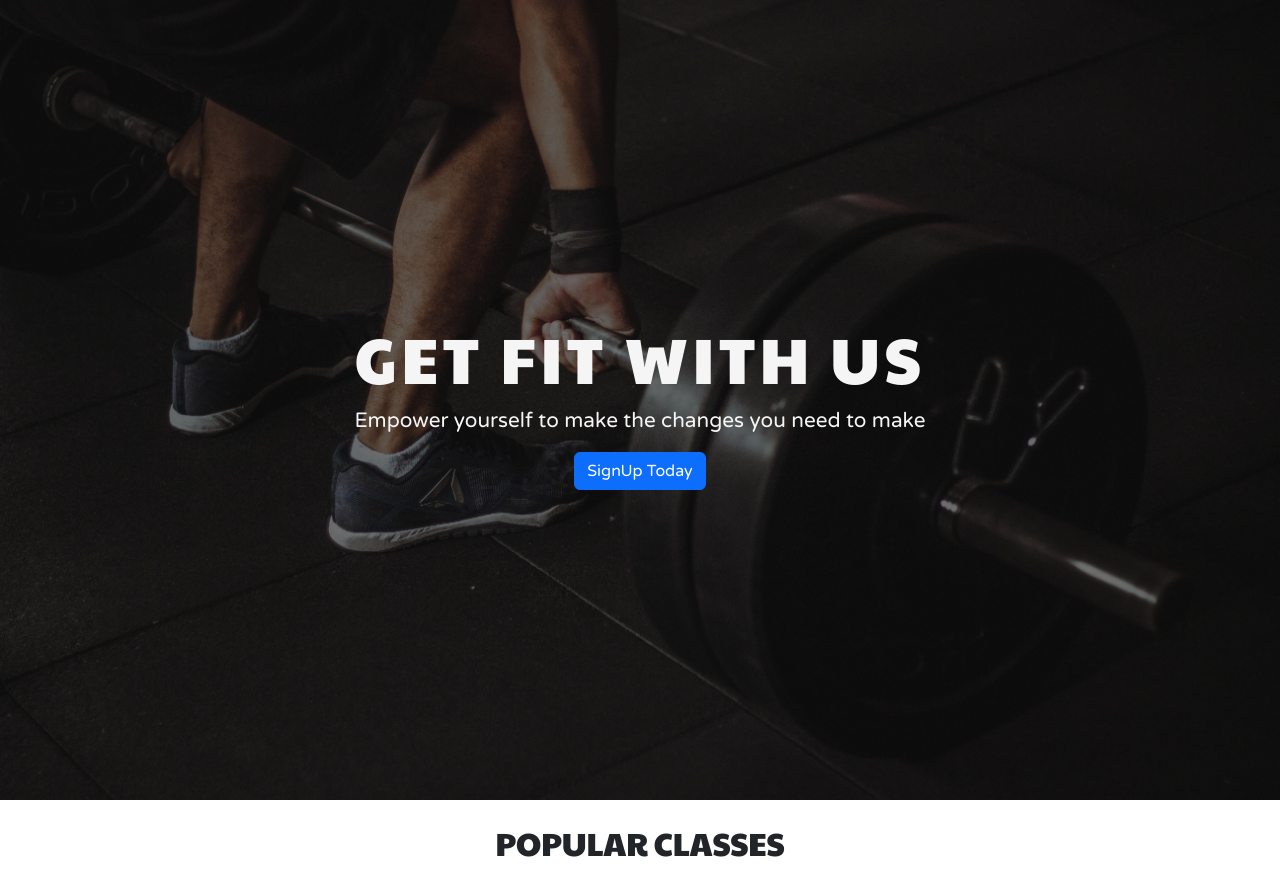
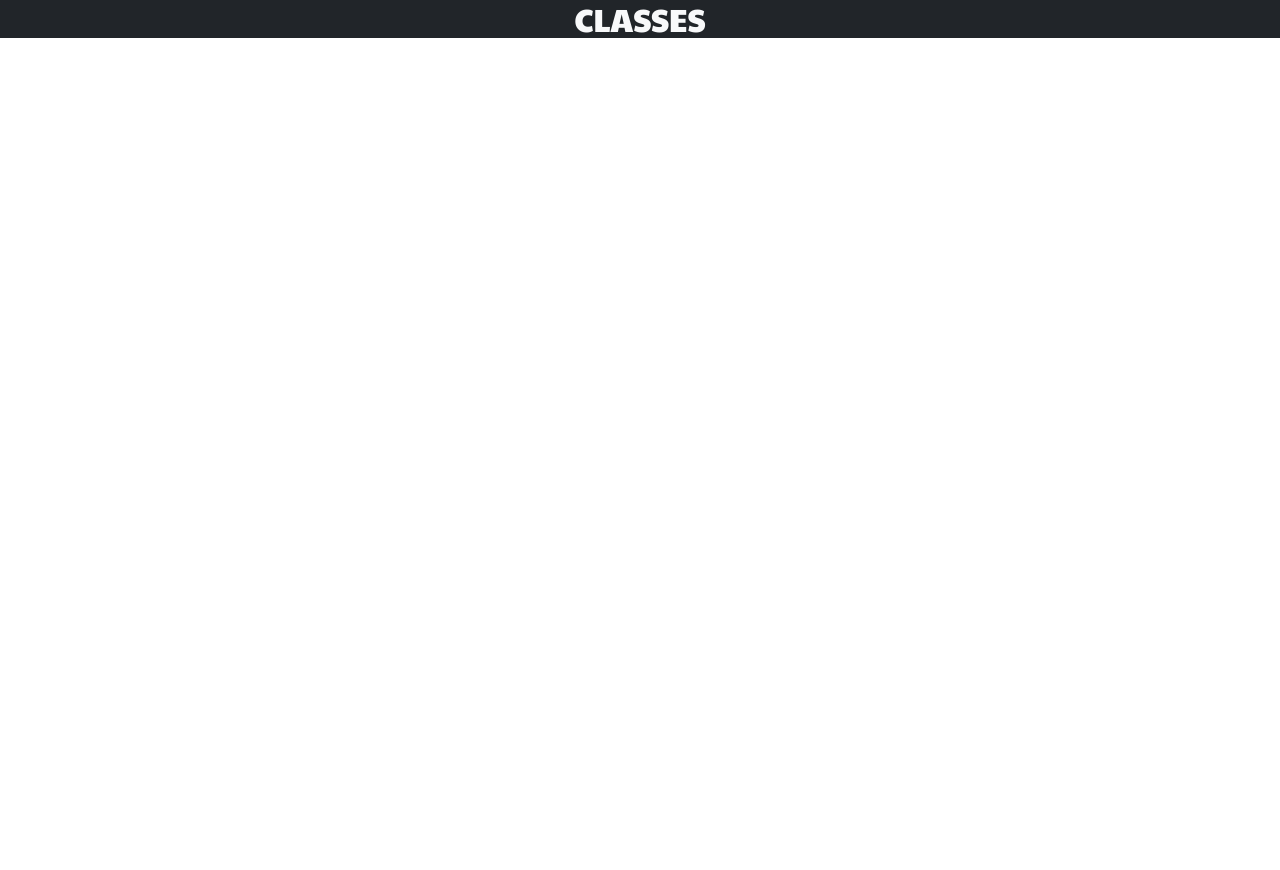
Before and after one commit to mahbubrahman1/stay-fit, a React (Create React App) app: page /classes in a window 1280 px wide. After the commit the page ends 800 px from the top, so only its background shows below. Built offline with nearby package versions, Linux system fonts and the light colour scheme.

Commit message:
added all class section

```diff
--- a/package.json
+++ b/package.json
@@ -8,6 +8,7 @@
     "@testing-library/user-event": "^13.5.0",
     "react": "^18.2.0",
     "react-dom": "^18.2.0",
+    "react-router-dom": "^6.6.1",
     "react-scripts": "5.0.1",
     "web-vitals": "^2.1.4"
   },
--- a/src/App.css
+++ b/src/App.css
@@ -41,3 +41,8 @@ body {
   font-family: 'Paytone One', sans-serif;
   text-transform: uppercase;
 }
+
+.classes h2 {
+  font-family: 'Paytone One', sans-serif;
+  text-transform: uppercase;
+}
--- a/src/App.js
+++ b/src/App.js
@@ -1,13 +1,16 @@
+import { Route, Routes } from "react-router-dom";
 import Hero from "./components/Hero";
+import Classes from "./pages/Classes";
 import PopularClasses from "./pages/Home/PopularClasses";
 import Trainers from "./pages/Home/Trainers";
 
 function App() {
   return (
     <div>
-      <Hero />
-      <PopularClasses />
-      {/* <Trainers /> */}
+      <Routes>
+        <Route path="/" element={<Hero />} />
+        <Route path="/classes" element={<Classes />} />
+      </Routes>
     </div>
   );
 }
--- a/src/index.js
+++ b/src/index.js
@@ -2,10 +2,13 @@ import React from 'react';
 import ReactDOM from 'react-dom/client';
 import './index.css';
 import App from './App';
+import { BrowserRouter } from 'react-router-dom';
 
 const root = ReactDOM.createRoot(document.getElementById('root'));
 root.render(
-  <React.StrictMode>
-    <App />
-  </React.StrictMode>
+  <BrowserRouter>
+    <React.StrictMode>
+      <App />
+    </React.StrictMode>
+  </BrowserRouter>
 );
--- /dev/null
+++ b/src/pages/Classes.js
@@ -0,0 +1,11 @@
+import React from 'react'
+
+const Classes = () => {
+    return (
+        <div className='bg-dark classes'>
+            <h2 className='text-light text-center'>Classes</h2>
+        </div>
+    )
+}
+
+export default Classes
```
Also changed, not shown: 1 other file (tests, documents, lock files or other folders).
